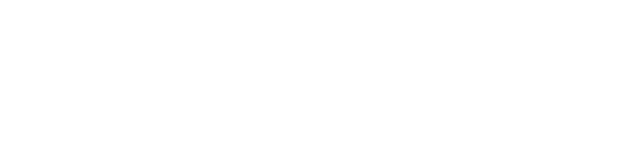
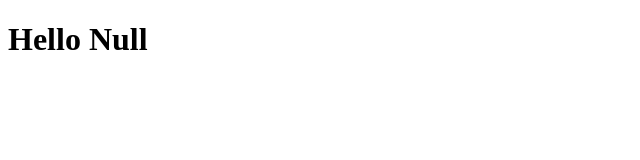
Before and after one commit to MTRxs/origamidhtmlcss, a plain HTML site: page index.html in a window 1280 px wide. Shown: the whole page, without its empty margins (0-640 px from the left). Drawn offline with Linux system fonts and the light colour scheme.

Commit message:
Teste commit

```diff
--- a/index.html
+++ b/index.html
@@ -8,7 +8,9 @@
 </head>
 
 <body>
-
+  <div>
+    <h1>Hello Null</h1>
+  </div>
 </body>
 
 </html>
```
